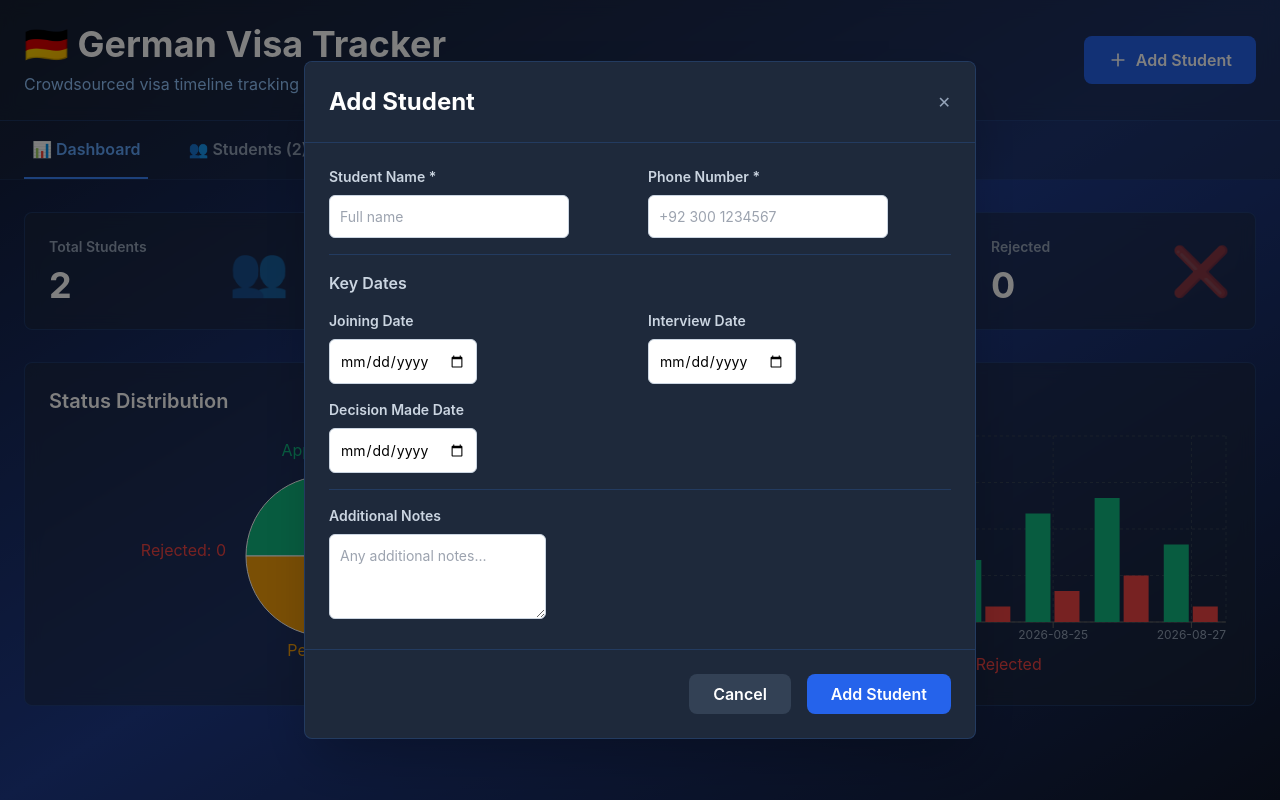
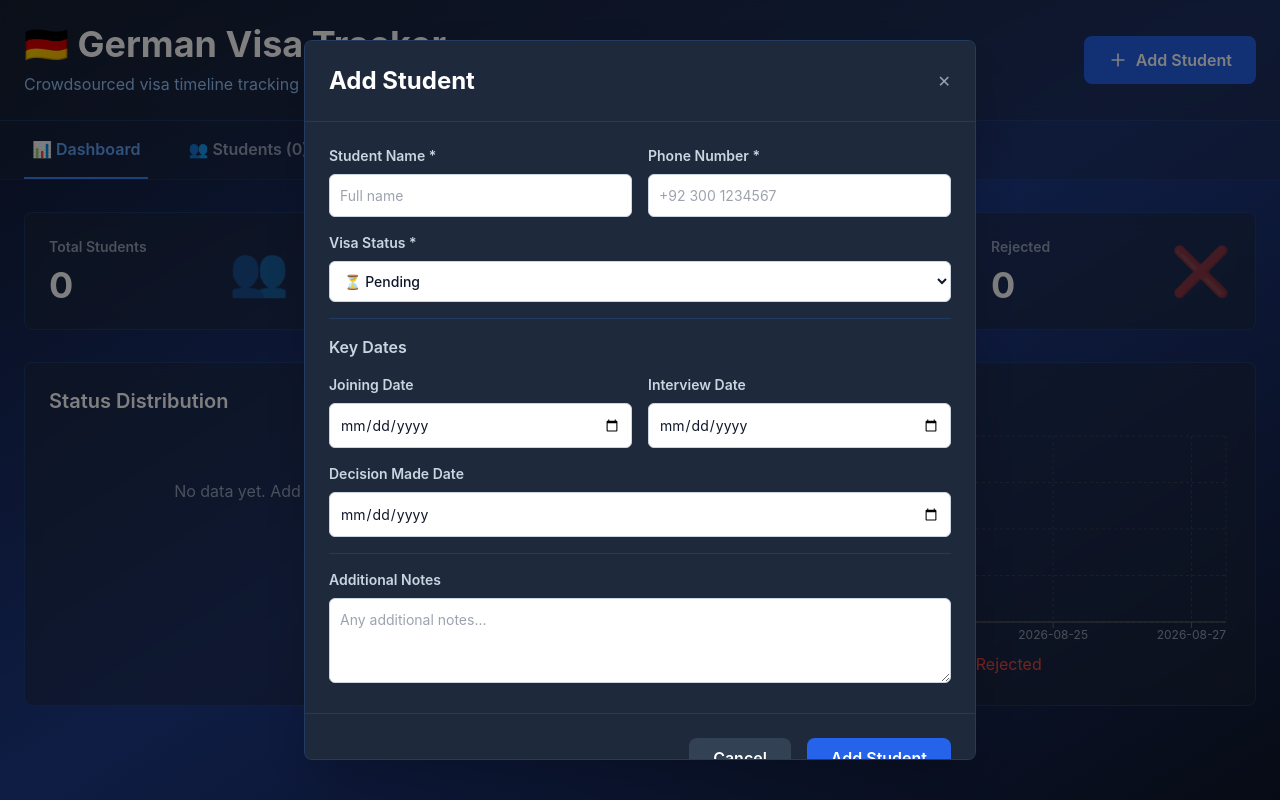
Before and after one commit to trainingtuts/visa-tracker-frontend, a React (Create React App) app: page / in a window 1280 px wide. Both pictures are taken after a click on the button "Add Student". Built offline with nearby package versions, Linux system fonts and the light colour scheme.

Commit message:
Update App.js

```diff
--- a/src/App.js
+++ b/src/App.js
@@ -16,40 +16,15 @@ export default function VisaTracker() {
     joining_date: '',
     interview_date: '',
     decision_date: '',
+    status: 'pending',
     notes: ''
   });
 
   const [searchQuery, setSearchQuery] = useState('');
 
-  // Initialize with demo data
   useEffect(() => {
-    loadDemoData();
-  }, []);
-
-  const loadDemoData = () => {
-    const demoStudents = [
-      {
-        id: 1,
-        name: 'Ali Khan',
-        phone: '+92 300 1234567',
-        joining_date: '2024-10-01',
-        interview_date: '2024-07-20',
-        decision_date: '2024-08-10',
-        status: 'approved'
-      },
-      {
-        id: 2,
-        name: 'Fatima Ahmed',
-        phone: '+92 300 2234567',
-        joining_date: '2024-10-01',
-        interview_date: '2024-07-25',
-        decision_date: null,
-        status: 'pending'
-      }
-    ];
-    setStudents(demoStudents);
-    generateDailySummaries(demoStudents);
-  };
+    generateDailySummaries(students);
+  }, [students]);
 
   const generateDailySummaries = (data) => {
     const summaries = [];
@@ -60,11 +35,10 @@ export default function VisaTracker() {
 
       summaries.push({
         date: dateStr,
-        totalStudents: Math.floor(Math.random() * 20) + 5,
-        newSubmissions: Math.floor(Math.random() * 5) + 1,
-        approved: Math.floor(Math.random() * 8) + 2,
-        rejected: Math.floor(Math.random() * 3) + 1,
-        pending_interviews: Math.floor(Math.random() * 5) + 1
+        totalStudents: data.length,
+        approved: data.filter(s => s.status === 'approved').length,
+        rejected: data.filter(s => s.status === 'rejected').length,
+        pending_interviews: data.filter(s => s.status === 'pending').length
       });
     }
     setDailySummaries(summaries);
@@ -73,7 +47,7 @@ export default function VisaTracker() {
   const calculateStats = () => {
     const approved = students.filter(s => s.status === 'approved').length;
     const rejected = students.filter(s => s.status === 'rejected').length;
-    const pending = students.filter(s => s.status === 'pending').length;
+    const pending = students.filter(s => s.status === 'pending' || !s.status).length;
     const interviewed = students.filter(s => s.interview_date).length;
 
     return { approved, rejected, pending, interviewed, total: students.length };
@@ -88,8 +62,8 @@ export default function VisaTracker() {
   };
 
   const filteredStudents = students.filter(s =>
-    s.name.toLowerCase().includes(searchQuery.toLowerCase()) ||
-    s.phone.includes(searchQuery)
+    s.name?.toLowerCase().includes(searchQuery.toLowerCase()) ||
+    s.phone?.includes(searchQuery)
   );
 
   const handleInputChange = (e) => {
@@ -139,6 +113,7 @@ export default function VisaTracker() {
       joining_date: '',
       interview_date: '',
       decision_date: '',
+      status: 'pending',
       notes: ''
     });
   };
@@ -153,7 +128,7 @@ export default function VisaTracker() {
 
   return (
     <div className="min-h-screen bg-gradient-to-br from-slate-900 via-blue-900 to-slate-900">
-      <style>{`* { margin: 0; padding: 0; box-sizing: border-box; } body { font-family: -apple-system, BlinkMacSystemFont, 'Segoe UI', Roboto, sans-serif; } button { transition: all 0.3s; } button:hover { transform: translateY(-2px); } input, select, textarea { border: 1px solid #cbd5e1; padding: 10px; border-radius: 6px; font-size: 14px; } input:focus, select:focus, textarea:focus { outline: none; border-color: #3b82f6; box-shadow: 0 0 0 3px rgba(59, 130, 244, 0.1); }`}</style>
+      <style>{`* { margin: 0; padding: 0; box-sizing: border-box; } body { font-family: -apple-system, BlinkMacSystemFont, 'Segoe UI', Roboto, sans-serif; } button { transition: all 0.3s; } button:hover { transform: translateY(-2px); } input, select, textarea { border: 1px solid #cbd5e1; padding: 10px; border-radius: 6px; font-size: 14px; color: #0f172a; } input:focus, select:focus, textarea:focus { outline: none; border-color: #3b82f6; box-shadow: 0 0 0 3px rgba(59, 130, 244, 0.1); }`}</style>
 
       {/* Header */}
       <div className="bg-slate-800/50 backdrop-blur border-b border-blue-500/20">
@@ -227,12 +202,22 @@ export default function VisaTracker() {
                 <div className="grid grid-cols-2 gap-4">
                   <div>
                     <label className="block text-sm font-semibold text-slate-300 mb-2">Student Name *</label>
-                    <input type="text" name="name" value={formData.name} onChange={handleInputChange} placeholder="Full name" />
+                    <input type="text" name="name" value={formData.name} onChange={handleInputChange} placeholder="Full name" className="w-full" />
                   </div>
                   <div>
                     <label className="block text-sm font-semibold text-slate-300 mb-2">Phone Number *</label>
-                    <input type="tel" name="phone" value={formData.phone} onChange={handleInputChange} placeholder="+92 300 1234567" />
+                    <input type="tel" name="phone" value={formData.phone} onChange={handleInputChange} placeholder="+92 300 1234567" className="w-full" />
                   </div>
+                </div>
+
+                {/* Status Selection */}
+                <div>
+                  <label className="block text-sm font-semibold text-slate-300 mb-2">Visa Status *</label>
+                  <select name="status" value={formData.status} onChange={handleInputChange} className="w-full bg-white text-slate-900 font-medium">
+                    <option value="pending">⏳ Pending</option>
+                    <option value="approved">✅ Approved</option>
+                    <option value="rejected">❌ Rejected</option>
+                  </select>
                 </div>
 
                 {/* Key Dates */}
@@ -241,15 +226,15 @@ export default function VisaTracker() {
                   <div className="grid grid-cols-2 gap-4">
                     <div>
                       <label className="block text-sm font-semibold text-slate-300 mb-2">Joining Date</label>
-                      <input type="date" name="joining_date" value={formData.joining_date} onChange={handleInputChange} />
+                      <input type="date" name="joining_date" value={formData.joining_date} onChange={handleInputChange} className="w-full" />
                     </div>
                     <div>
                       <label className="block text-sm font-semibold text-slate-300 mb-2">Interview Date</label>
-                      <input type="date" name="interview_date" value={formData.interview_date} onChange={handleInputChange} />
+                      <input type="date" name="interview_date" value={formData.interview_date} onChange={handleInputChange} className="w-full" />
                     </div>
                     <div className="col-span-2">
                       <label className="block text-sm font-semibold text-slate-300 mb-2">Decision Made Date</label>
-                      <input type="date" name="decision_date" value={formData.decision_date} onChange={handleInputChange} />
+                      <input type="date" name="decision_date" value={formData.decision_date} onChange={handleInputChange} className="w-full" />
                     </div>
                   </div>
                 </div>
@@ -257,7 +242,7 @@ export default function VisaTracker() {
                 {/* Notes */}
                 <div className="border-t border-blue-500/20 pt-4">
                   <label className="block text-sm font-semibold text-slate-300 mb-2">Additional Notes</label>
-                  <textarea name="notes" value={formData.notes} onChange={handleInputChange} placeholder="Any additional notes..." rows="3" />
+                  <textarea name="notes" value={formData.notes} onChange={handleInputChange} placeholder="Any additional notes..." rows="3" className="w-full" />
                 </div>
               </div>
 
```
